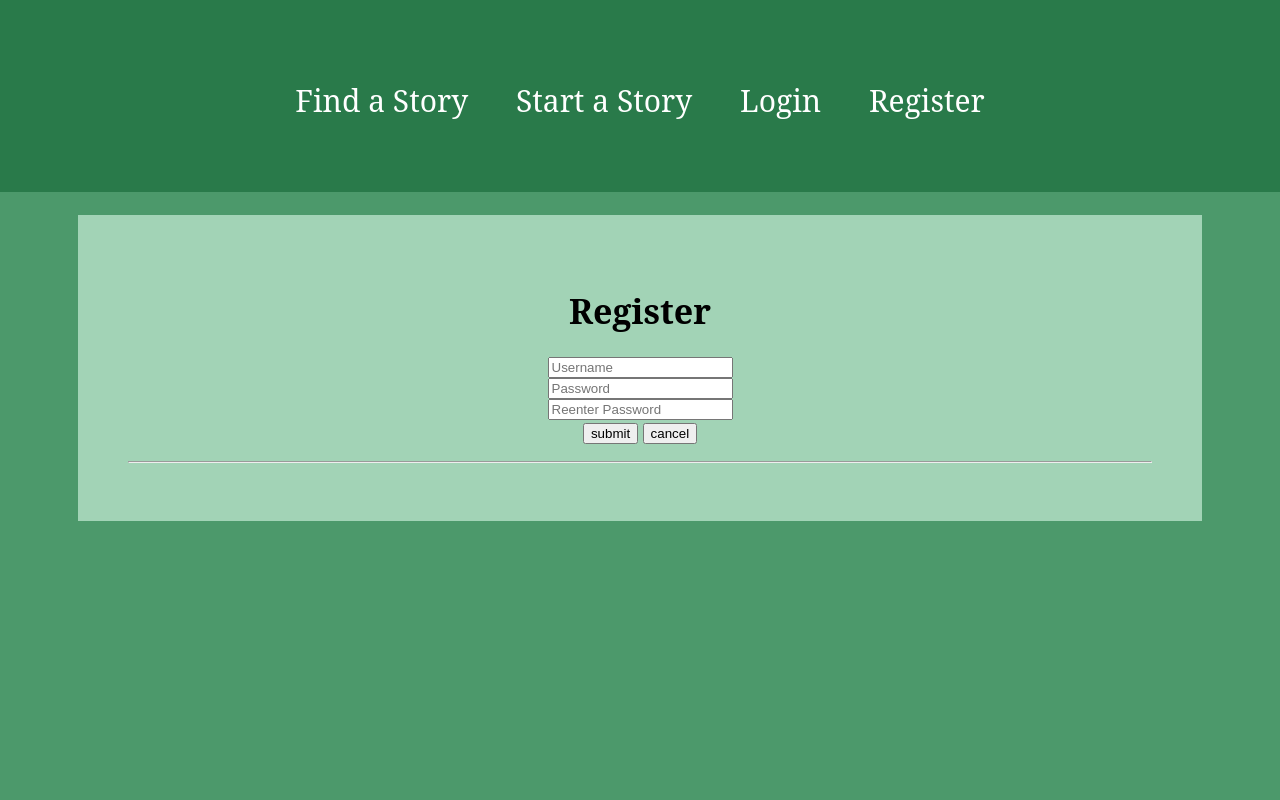
After one commit to dennisYatunin/bloginator, a Flask app: page /register in a window 1280 px wide. The commit adds this page. Run offline with Flask 2, Linux system fonts and the light colour scheme.

Commit message:
made register page, add users util function

```diff
--- a/app.py
+++ b/app.py
@@ -11,9 +11,8 @@ def home():
 @app.route('/login', methods=['GET','POST'])
 def login():
 
-    if request.method == "GET":
-        return render_template("login.html")
-    else:
+
+    if request.method == "POST":
         username = request.form['username']
         password = request.form['password']
         button = request.form['button']
@@ -27,9 +26,10 @@ def login():
             session['userid'] = userid
             return redirect(url_for('home'))
         else:
-            error = "Bad username or password"
-            return render_template("login.html", err = error)
+            return """ <h1> Bad Username or Password </h1> """
 
+    else:
+        return render_template("login.html")
 
     # if request.method = 'POST':
     #     user = request.form['username']
@@ -50,6 +50,23 @@ def logout():
 @app.route('/new')
 def new():
     return render_template("newstory.html")
+
+@app.route('/register')
+def register():
+    if request.method == "POST":
+        username = request.form['username']
+        password = request.form['password']
+        button = request.form['button']
+        if button == "cancel":
+            return redirect(url_for('home'))
+        if (request.form['password2'] != password):
+            return """ <h1> Error, passwords are not the same </h1> """
+        else:
+            utils.addUser(username, password)
+            return redirect(url_for('home'))
+    else:
+        return render_template("register.html")
+
 
 @app.route('/story')
 @app.route('/story/<ID>', methods=['GET','POST'])
--- a/templates/base.html
+++ b/templates/base.html
@@ -9,6 +9,7 @@
 		<li><a href="/home">Find a Story</a></li>
 		<li><a href="/new">Start a Story</a></li>
 		<li><a href="/login">Login</a></li>
+		<li><a href="/register">Register</a></li>
 	</ul>
 	</div><br>
 	<div class="main">
--- a/templates/login.html
+++ b/templates/login.html
@@ -15,8 +15,8 @@
   <br>
   <input type="password" name="password" placeholder="Password" required>
   <br>
-  <input type="submit">
-  <input type="submit" name="button" value="cancel">
+  <input type="submit" value = "submit">
+  <input type="submit" value ="cancel">
   </form>
 
   </center>
--- /dev/null
+++ b/templates/register.html
@@ -0,0 +1,32 @@
+<!DOCTYPE HTML PUBLIC "-//IETF//DTD HTML//EN">
+{% extends "base.html" %}
+{% block title %} Register {% endblock %}
+{% block content %}
+<head>
+<title>Register</title>
+</head>
+
+<body>
+<center>
+<h1>Register</h1>
+<form action="/login" method="POST">
+<input type="text" name="username" placeholder="Username" required>
+<br>
+<input type="password" name="password" placeholder="Password" required>
+<br>
+<input type="password" name ="password2" placeholder ="Reenter
+Password" required>
+<br>
+
+
+<input type="submit" value="submit">
+<input type="submit" value="cancel" placeholder="Cancel">
+</form>
+
+
+
+<hr>
+</center>
+</body>
+
+{% endblock %}
--- a/utils.py
+++ b/utils.py
@@ -28,3 +28,6 @@ def auth(user, pw):
     if len(result) == 1:
     	return result[0][0]
     return -1
+
+def addUser(user, pw):
+    c.execute("INSERT INTO users VALUES (?, ?)", (user, pw))
```
Also changed, not shown: 1 other file.
